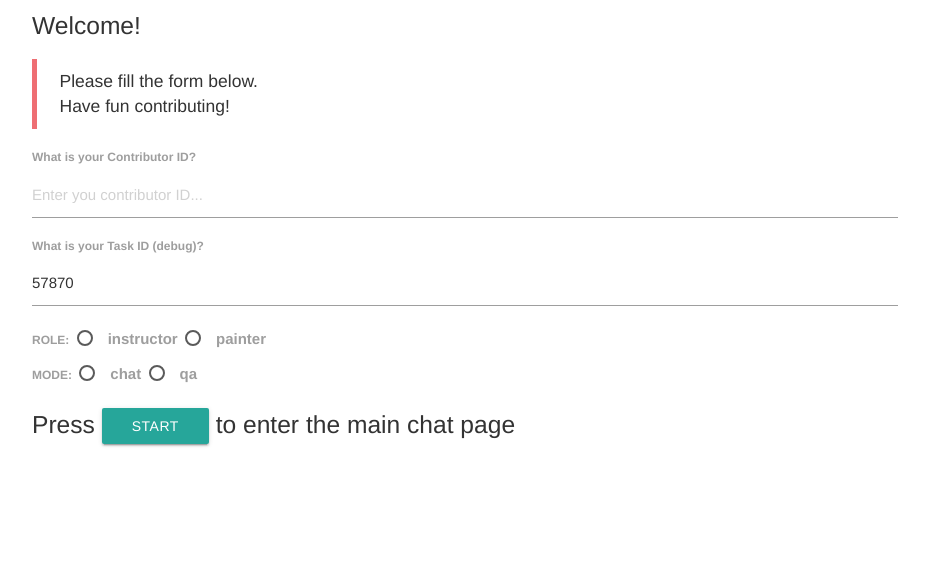
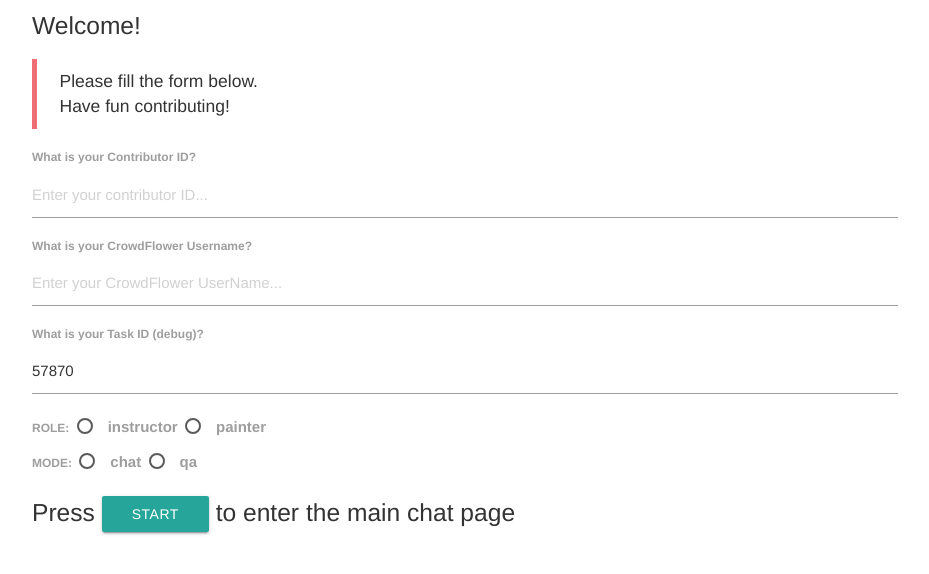
Before and after one commit to uvavision/chat-crowd, a Flask app: page / in a window 1280 px wide. Shown: the top 574 px of the page, without its empty margins (175-1104 px from the left). Run offline with Flask 2, Linux system fonts and the light colour scheme; some libraries are stand-ins or nearby versions.

Commit message:
bugfix and add username validation

```diff
--- a/main/core/data.py
+++ b/main/core/data.py
@@ -73,7 +73,7 @@ def get_chatdata(db_chat, session):
     task_id = session.get(TASK_ID)
     history = []
     for r in db_chat.find({TASK_ID: task_id, MSG: {"$exists": 1}}).sort("timestamp", 1):
-        history.append({ROLE: r[ROLE], MSG: r[MSG], TURN: r[TURN]})
+        history.append({ROLE: r[ROLE], MSG: r[MSG], TURN: r[TURN], USERNAME: r[USERNAME]})
     return history
 
 
--- a/main/core/forms.py
+++ b/main/core/forms.py
@@ -14,8 +14,8 @@ class MultiCheckboxField(SelectMultipleField):
 
 
 class LoginForm(FlaskForm):
-    workerid = StringField('worderid', id='workerid', validators=[Required()], render_kw={"placeholder": "Enter you contributor ID..."})
-    # username = StringField('username', id="username", validators=[Required()], default="user_default")
+    workerid = StringField('worderid', id='workerid', validators=[Required()], render_kw={"placeholder": "Enter your contributor ID..."})
+    username = StringField('username', id="username", validators=[Required()], render_kw={"placeholder": "Enter your CrowdFlower UserName..."})
     task_id = StringField('task_id', id="task_id", validators=[Required()], default="57870")
     role = RadioField('role', choices=[('user', 'instructor'), ('agent', 'painter')],
                       validators=[Required()])
--- a/main/core/routes.py
+++ b/main/core/routes.py
@@ -15,8 +15,8 @@ from .. import SORTING_KEY, SORTING_ORDER, TEXT4DEBUG
 def _init_login_by_form(form):
     session.clear()
     session[WORKER_ID] = form.workerid.data
-    # session[USERNAME] = form.username.data
-    session[USERNAME] = "username_default"
+    session[USERNAME] = form.username.data
+    # session[USERNAME] = "username_default"
     session[TASK_ID] = form.task_id.data
     session[ROLE] = form.role.data
     session[ROOM] = form.task_id.data
@@ -117,7 +117,7 @@ def end():
     estimated_reward = 0
     code = None
     if is_pass:
-        code = task_id[::-1]
+        code = str(int(task_id[::-1]) + 12345)
     if request.method == 'POST':
         form = FeedbackForm()
         feedback = form.feedback.data
--- a/main/templates/index.html
+++ b/main/templates/index.html
@@ -14,11 +14,11 @@
         <h5>Welcome!</h5>
         <div>
         {% if role == 'user' %}
-          <h2> Click <a href="{{url_for('static', filename='instruction_user.html')}}" target="_blank">here</a> for instructions.</h2>
+          <h2> Click <a href="{{url_for('static', filename='instructor-instruction/instructorinstruction.html')}}" target="_blank">here</a> for instructions.</h2>
         {% elif role == 'agent' and mode == 'mts' %}
             <h2> Click <a href="{{url_for('static', filename='instruction_mts.html')}}" target="_blank">here</a> for instructions.</h2>
         {% elif role == 'agent' %}
-          <h2> Click <a href="{{url_for('static', filename='instruction_agent.html')}}" target="_blank">here</a> for instructions.</h2>
+          <h2> Click <a href="{{url_for('static', filename='painter-instruction/painterinstruction.html')}}" target="_blank">here</a> for instructions.</h2>
         {% endif %}
       </div>
         <blockquote>
@@ -35,9 +35,9 @@
           <div class='red-text'>{% for error in form.workerid.errors %}{{ error }}{% endfor %}</div>
           {{ form.workerid() }}
 
-{#          <label for="username" >What name would you like to use for the chat?</label>#}
-{#          <div class='red-text'>{% for error in form.username.errors %}{{ error }}{% endfor %}</div>#}
-{#          {{ form.username() }}#}
+          <label for="username" >What is your CrowdFlower Username?</label>
+          <div class='red-text'>{% for error in form.username.errors %}{{ error }}{% endfor %}</div>
+          {{ form.username() }}
 
           {% if is_debug %}
           <label for="task_id" >What is your Task ID (debug)?</label>
```
Also changed, not shown: main/core/events.py (+6 -6 lines), main/templates/vision-dialog.chat.html (+8 -3 lines).
